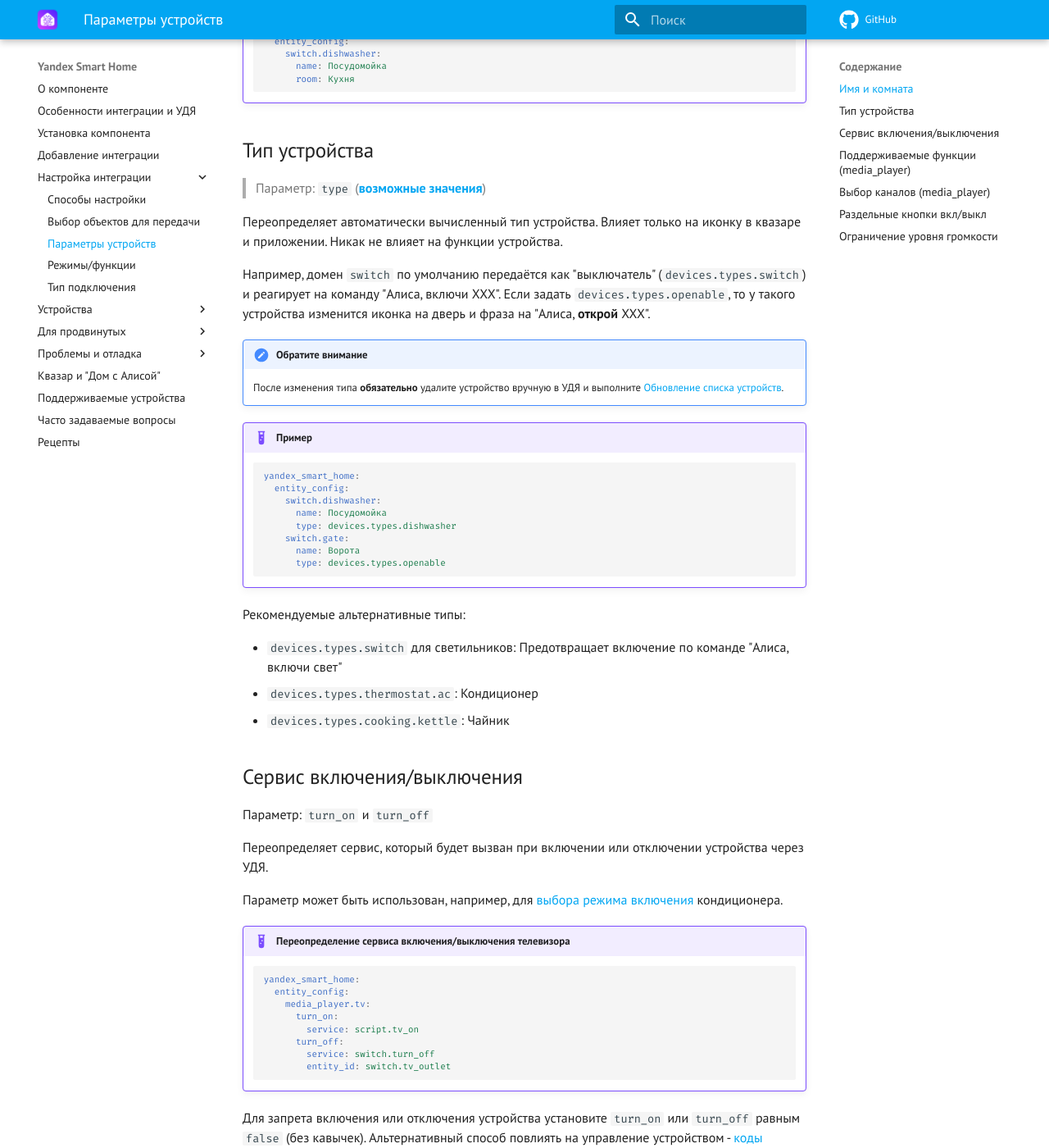
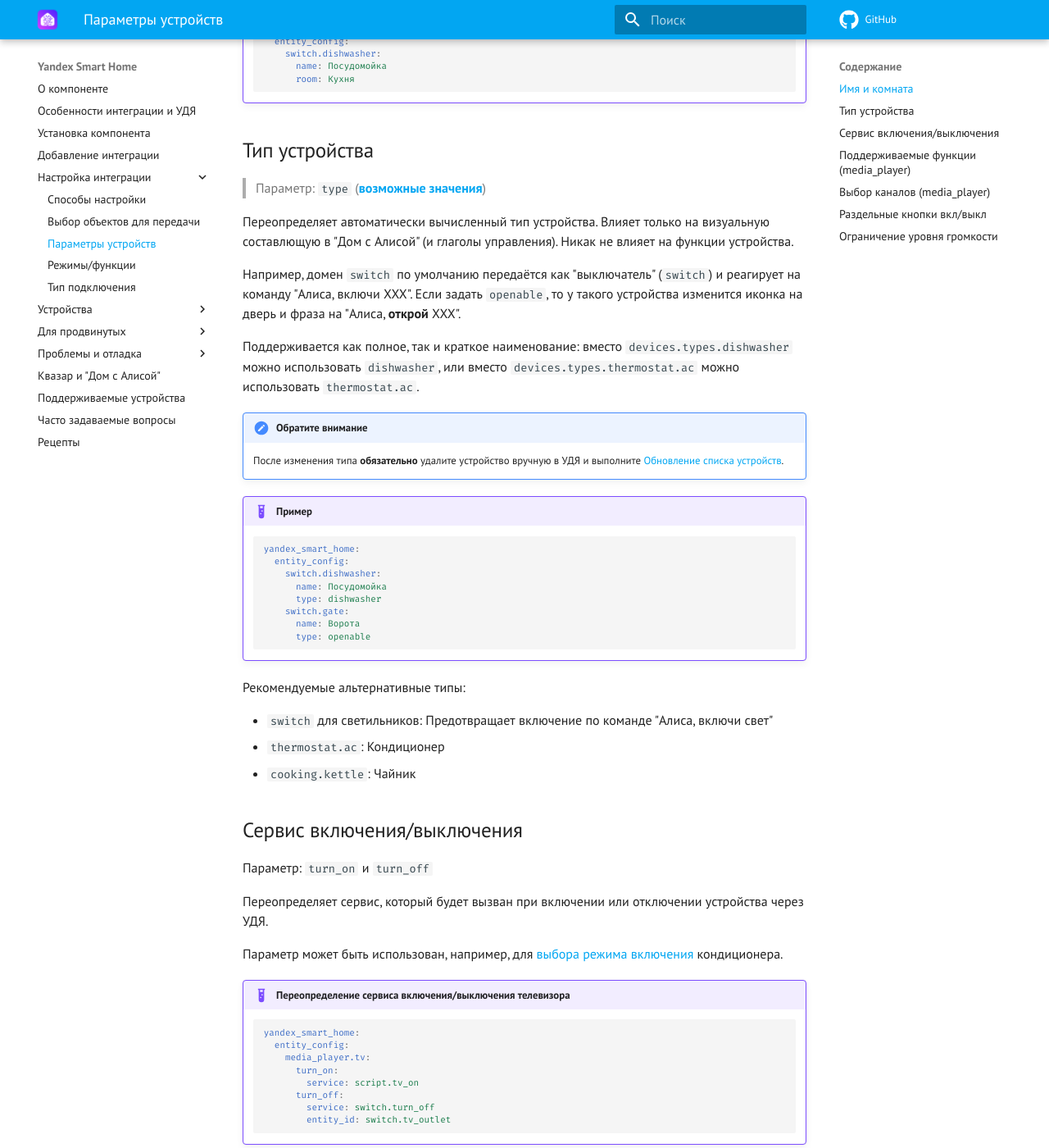
Before and after one commit to dext0r/yandex_smart_home, an MkDocs documentation site: the page built from docs/config/entity.md, in a window 1280 px wide and 1400 px high, scrolled down 563 px. Shown: the whole window at 82% size. Built offline with MkDocs 1.6.1 and Material for MkDocs 9.7.7, drawn with Linux system fonts in a browser that asks for light colours; comment, search, counter and statistics services are not loaded; the version menu is left out.

Commit message:
Add support for short device types (close #462)

````diff
--- a/docs/config/entity.md
+++ b/docs/config/entity.md
@@ -19,12 +19,14 @@
     ```
 
 ## Тип устройства { id=type }
-> Параметр: `type` ([**возможные значения**](https://yandex.ru/dev/dialogs/smart-home/doc/concepts/device-types.html#device-types__types))
+> Параметр: `type` ([**возможные значения**](https://yandex.ru/dev/dialogs/smart-home/doc/concepts/device-types.html))
 
-Переопределяет автоматически вычисленный тип устройства. Влияет только на иконку в квазаре и приложении. Никак не влияет на функции устройства.
+Переопределяет автоматически вычисленный тип устройства. Влияет только на визуальную составлющую в "Дом с Алисой" (и глаголы управления). Никак не влияет на функции устройства.
 
-Например, домен `switch` по умолчанию передаётся как "выключатель" (`devices.types.switch`) и реагирует на команду "Алиса, включи ХХХ".
-Если задать `devices.types.openable`, то у такого устройства изменится иконка на дверь и фраза на "Алиса, **открой** XXX".
+Например, домен `switch` по умолчанию передаётся как "выключатель" (`switch`) и реагирует на команду "Алиса, включи ХХХ".
+Если задать `openable`, то у такого устройства изменится иконка на дверь и фраза на "Алиса, **открой** XXX".
+
+Поддерживается как полное, так и краткое наименование: вместо `devices.types.dishwasher` можно использовать `dishwasher`, или вместо `devices.types.thermostat.ac` можно использовать `thermostat.ac`.
 
 !!! attention "Обратите внимание"
     После изменения типа **обязательно** удалите устройство вручную в УДЯ и выполните [Обновление списка устройств](../quasar.md#discovery).
@@ -35,17 +37,17 @@
       entity_config:
         switch.dishwasher:
           name: Посудомойка
-          type: devices.types.dishwasher
+          type: dishwasher
         switch.gate:
           name: Ворота
-          type: devices.types.openable
+          type: openable
     ```
 
 Рекомендуемые альтернативные типы:
 
-* `devices.types.switch` для светильников: Предотвращает включение по команде "Алиса, включи свет"
-* `devices.types.thermostat.ac`: Кондиционер
-* `devices.types.cooking.kettle`: Чайник
+* `switch` для светильников: Предотвращает включение по команде "Алиса, включи свет"
+* `thermostat.ac`: Кондиционер
+* `cooking.kettle`: Чайник
 
 ## Сервис включения/выключения { id=turn_on-off }
 Параметр: `turn_on` и `turn_off`
````
Also changed, not shown: docs/advanced/capabilities.md (+1 -1 lines), docs/recipes.md (+5 -5 lines), 3 other files.
